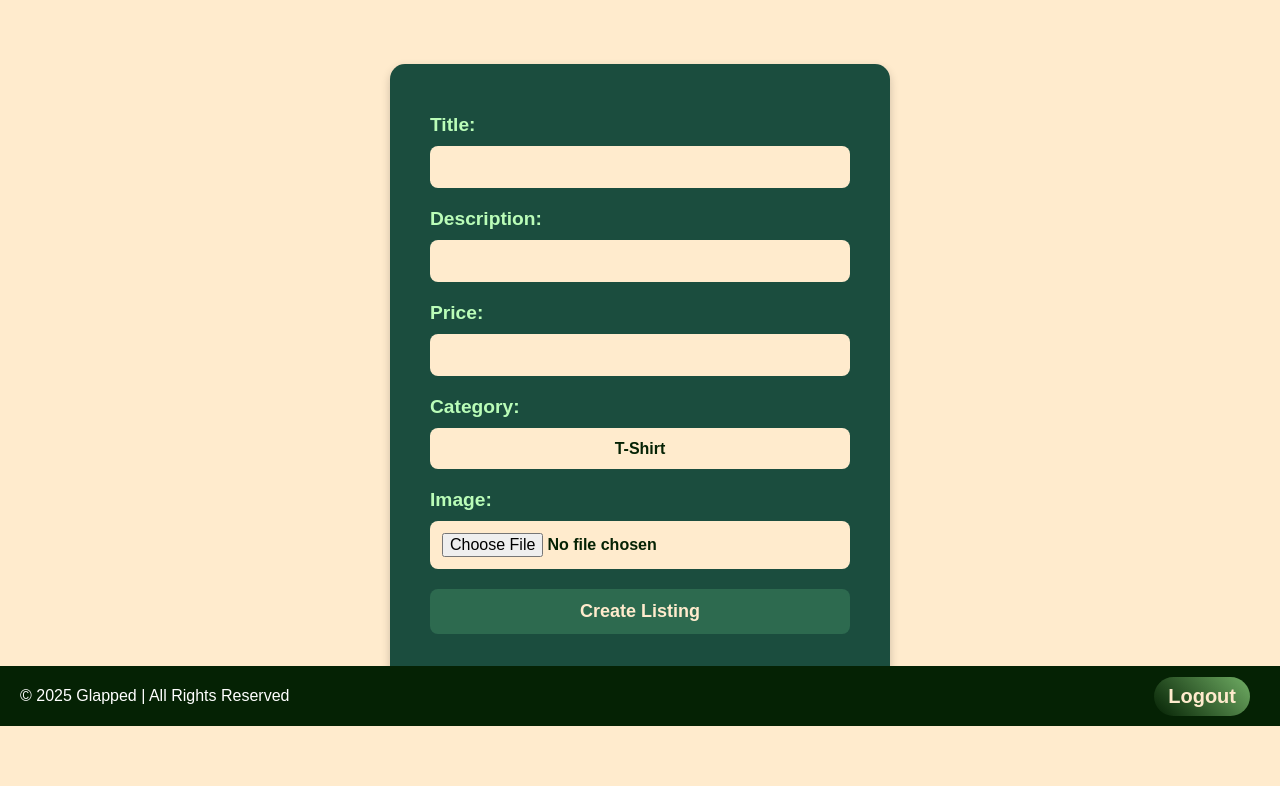
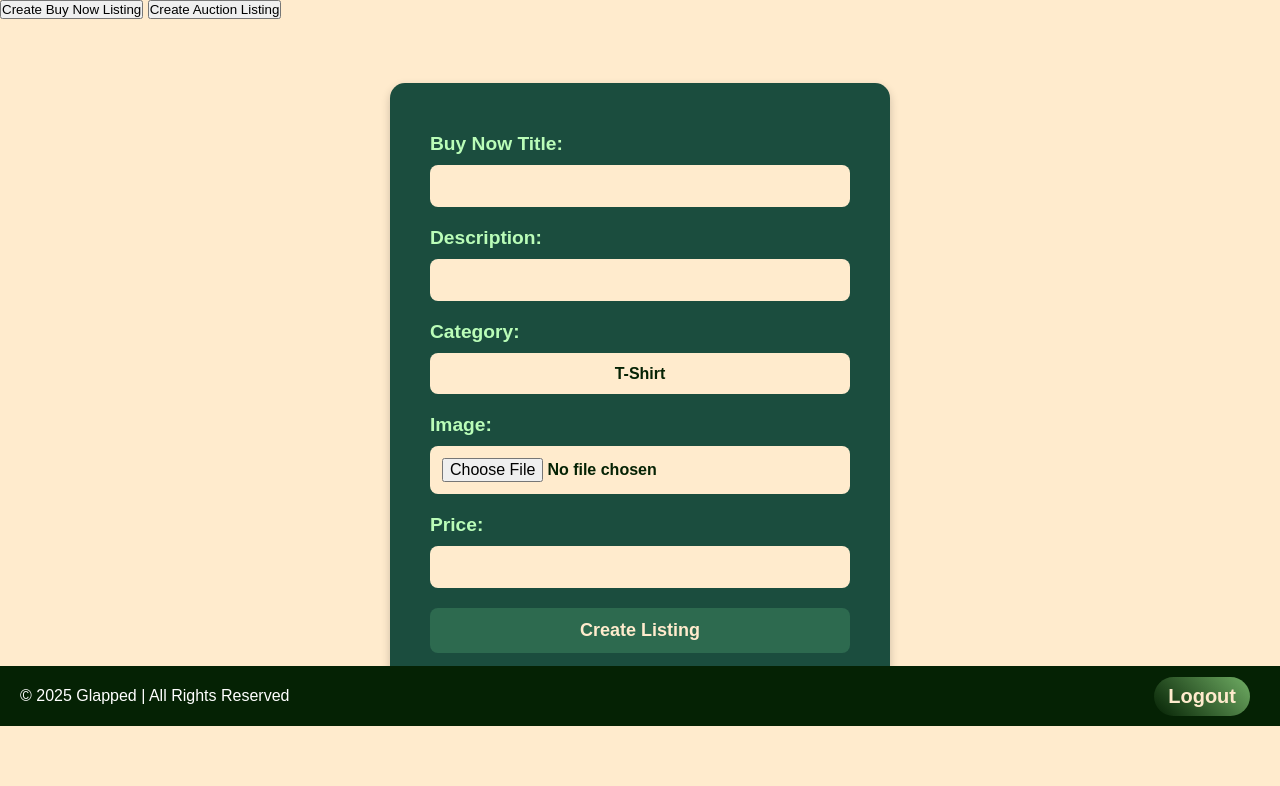
Before and after one commit to The-Lovebugs/Glapped, a Django app: page /createlisting/ in a window 1280 px wide. Shown: the part 74-860 px from the top of the page. Run offline with Django 5.2, Linux system fonts and the light colour scheme; a user stored in the database is signed in.

Commit message:
started adding auctions

```diff
--- a/Glapped/Glapped_main/admin.py
+++ b/Glapped/Glapped_main/admin.py
@@ -1,6 +1,8 @@
 from django.contrib import admin
-from .models import Product
+from .models import Product, BuyNowProduct, AuctionProduct
 # Register your models here.
 
 
 admin.site.register(Product)
+admin.site.register(BuyNowProduct)
+admin.site.register(AuctionProduct)
--- a/Glapped/Glapped_main/forms.py
+++ b/Glapped/Glapped_main/forms.py
@@ -43,18 +43,61 @@ class CreateNewListing(forms.Form):
     ('sportswear', 'Sportswear'),
     ('accessories', 'Accessories'),
     ('misc', 'Miscellaneous')
-]
+    ]
 
+    # Fields for both BuyNowProduct and AuctionProduct
     title = forms.CharField(label="Title", max_length=200)
     description = forms.CharField(label="Description", max_length=1000)
-    price = forms.IntegerField(
-        label="Price",
-        validators=[MinValueValidator(1)],
-    )
-    image = forms.ImageField(label= "Image", required=True)
-
     category = forms.ChoiceField(
         label="Category",
         choices=CATEGORY_CHOICES,
         required=True
     )
+    image = forms.ImageField(label= "Image", required=True)
+
+
+    # Fields for only BuyNowProduct
+    price = forms.IntegerField(
+        label="Price",
+        validators=[MinValueValidator(1)],
+        required=False
+    )
+
+    # Fields for only AuctionProduct
+    starting_bid = forms.IntegerField(
+        label="Starting Bid",
+        validators=[MinValueValidator(1)],
+        required=False
+    )
+    start_time = forms.DateTimeField(
+        label="Auction Start Time",
+        widget=forms.DateTimeInput(attrs={'type': 'datetime-local'}),
+        required=False
+    )
+    end_time = forms.DateTimeField(
+        label="Auction End Time",
+        widget=forms.DateTimeInput(attrs={'type': 'datetime-local'}),
+        required=False
+    )
+
+    def clean(self):
+        cleaned_data = super().clean()
+        price = cleaned_data.get("price")
+        starting_bid = cleaned_data.get("starting_bid")
+        auction_start_time = cleaned_data.get("start_time")
+        auction_end_time = cleaned_data.get("end_time")
+
+        # Validation
+        if not price and not starting_bid:
+            raise forms.ValidationError("You must provide either a price (for Buy Now) or a starting bid (for Auction)!")
+
+        if price and (starting_bid or auction_start_time or auction_end_time):
+            raise forms.ValidationError("Cannot provide auction-related fields for a Buy Now listing!")
+
+        if starting_bid and not (auction_start_time and auction_end_time):
+            raise forms.ValidationError("Auction listings must have a start time and an end time!")
+
+        if auction_start_time and auction_end_time and auction_start_time >= auction_end_time:
+            raise forms.ValidationError("Auction end time must be after the start time!")
+
+        return cleaned_data
--- a/Glapped/Glapped_main/templates/createListing.html
+++ b/Glapped/Glapped_main/templates/createListing.html
@@ -1,22 +1,23 @@
 {% extends "base.html" %} {% block title %} Home {% endblock %}
 {% block content %}
-<div class="custom-form-container">
+
+<div class="listing-type-toggle-buttons">
+    <button type="button" onclick="showForm('buy_now')">Create Buy Now Listing</button>
+    <button type="button" onclick="showForm('auction')">Create Auction Listing</button>
+</div>
+
+<div id="buy_now" class="custom-form-container">
     <form method="post" class="custom-form" action="/createlisting/" enctype ="multipart/form-data">
         {% csrf_token %}
 
         <div class="custom-form-entry">
-            <label for="id_title">Title:</label>
+            <label for="id_title">Buy Now Title:</label>
             {{ form.title }}
         </div>
 
         <div class="custom-form-entry">
             <label for="id_description">Description:</label>
             {{ form.description }}
-        </div>
-
-        <div class="custom-form-entry">
-            <label for="id_price">Price:</label>
-            {{ form.price }}
         </div>
 
         <div class="custom-form-entry">
@@ -30,9 +31,67 @@
         </div>
 
         <div class="custom-form-entry">
+            <label for="id_price">Price:</label>
+            {{ form.price }}
+        </div>
+
+        <div class="custom-form-entry">
             <button type="submit">Create Listing</button>
         </div>
     </form>
 </div>
 
+<div id="auction" class="custom-form-container" style="display: none;">
+    <form method="post" class="custom-form" action="/createlisting/" enctype ="multipart/form-data">
+        {% csrf_token %}
+
+        <div class="custom-form-entry">
+            <label for="id_title">Auction Title:</label>
+            {{ form.title }}
+        </div>
+
+        <div class="custom-form-entry">
+            <label for="id_description">Description:</label>
+            {{ form.description }}
+        </div>
+
+        <div class="custom-form-entry">
+            <label for="id_category">Category:</label>
+            {{ form.category }}
+        </div>
+
+        <div class="custom-form-entry">
+            <label for="id_image">Image:</label>
+            {{ form.image }}
+        </div>
+
+        <div class="custom-form-entry">
+            <label for="id_price">Starting price:</label>
+            {{ form.starting_bid }}
+        </div>
+
+        <div class="custom-form-entry">
+            <label for="id_auction_start_time">Auction Start Time:</label>
+            {{ form.start_time }}
+        </div>
+
+        <div class="custom-form-entry">
+            <label for="id_auction_end_time">Auction End Time:</label>
+            {{ form.end_time }}
+        </div>
+
+        <div class="custom-form-entry">
+            <button type="submit">Create Listing</button>
+        </div>
+    </form>
+</div>
+
+<script>
+    function showForm(formId) {
+        document.querySelectorAll('.custom-form-container').forEach(container => {container.style.display = 'none';});
+
+        document.getElementById(formId).style.display = 'block';
+    }
+    </script>
+
 {% endblock %}
--- a/Glapped/Glapped_main/views.py
+++ b/Glapped/Glapped_main/views.py
@@ -1,29 +1,33 @@
-from django.shortcuts import render, HttpResponse, HttpResponseRedirect
-from .models import Product
+from django.shortcuts import render, HttpResponse, HttpResponseRedirect, get_object_or_404, redirect
+from .models import Product, BuyNowProduct, AuctionProduct
 from .forms import CreateNewListing
 from django.contrib.auth.models import User
 from register.models import UserProfile
+from django.contrib import messages
+from django.utils import timezone
 # Create your views here.
+
+
 def home(request):
-    products = Product.objects.all()
+    products = BuyNowProduct.objects.all()
     return render(request, 'home.html', {"products": products})
 
 def product_page(request, pk):
-    product = Product.objects.get(pk=pk)
+    product = BuyNowProduct.objects.get(pk=pk)
     return render(request, 'listing.html', {'product': product})
 
 def account(request):
     user = User.objects.get(username=request.user)
-    products = Product.objects.filter(user=user)
+    products = BuyNowProduct.objects.filter(user=user)
     activeProducts = products.filter(sold=False)
     soldProducts = products.filter(sold=True)
-    boughtProducts = Product.objects.filter(buyer=user)
+    boughtProducts = BuyNowProduct.objects.filter(buyer=user)
 
     return render(request, 'account.html', {"products": products, "activeProducts": activeProducts, "boughtProducts": boughtProducts, "soldProducts": soldProducts})
 
 def search(request):
     query = request.GET.get('q','')
-    products = Product.objects.filter(name__icontains=query) if query else []
+    products = BuyNowProduct.objects.filter(name__icontains=query) if query else []
     return render(request, 'search.html', {'products': products, 'query': query})
 
 def createListing(request):
@@ -36,7 +40,7 @@ def createListing(request):
             image = form.cleaned_data["image"]
             category = form.cleaned_data["category"]
             user = request.user
-            Product.objects.create(name=title, description=description, price=price, image=image, category=category, user=user)
+            BuyNowProduct.objects.create(name=title, description=description, price=price, image=image, category=category, user=user)
             return HttpResponseRedirect("/")
         else:
             return HttpResponse("Invalid form")
@@ -55,13 +59,13 @@ def buy(request, pk):
     if not request.user.is_authenticated:
         return HttpResponseRedirect("/login")
 
-    product = Product.objects.get(pk=pk)
+    product = BuyNowProduct.objects.get(pk=pk)
 
     if request.user == product.user:
         return HttpResponse("You can't buy your own product!")
     if product.sold:
         return HttpResponse("This product has already been sold!")
-    if request.user.userprofile.points < Product.objects.get(pk=pk).price:
+    if request.user.userprofile.points < BuyNowProduct.objects.get(pk=pk).price:
         return HttpResponse("You don't have enough points to buy this product!")
 
 
@@ -78,3 +82,23 @@ def buy(request, pk):
     product.save()
 
     return HttpResponseRedirect("/")
+
+
+
+def place_bid(request, auction_id):
+    auction = get_object_or_404(AuctionProduct, id=auction_id)
+
+    if auction.end_time < timezone.now():
+        messages.error(request, "This auction has already ended!")
+        return redirect("auction_detail", auction_id=auction.id)
+
+    bid_amount = request.POST.get("bid_amount")
+
+    try:
+        bid_amount = int(bid_amount)
+        auction.place_bid(request.user, bid_amount)
+        messages.success(request, "Your bid was successfully place!")
+    except ValueError as e:
+        messages.error(request, f"Error placing bid: {str(e)}")
+
+    return redirect("auction_detail", auction_id=auction.id)
```
Also changed, not shown: Glapped/Glapped_main/models.py (+35 -4 lines), Glapped/Glapped_main/migrations/0012_remove_product_sold_remove_product_price_and_more.py (added), Glapped/Glapped_main/migrations/0013_auctionproduct.py (added), Glapped/Glapped_main/migrations/0014_rename_current_bid_auctionproduct_current_highest_bid_and_more.py (added), Glapped/db.sqlite3, Glapped/media/product_images/IMG_4684.JPG (added), Glapped/media/product_images/images_9tpAp1G.jpg (added), Glapped/media/product_images/images_EvgmPtB.jpg (added), Glapped/media/product_images/images_UVzyybn.jpg (added), Glapped/media/product_images/images_uipe3OX.jpg (added), 1 other file.
